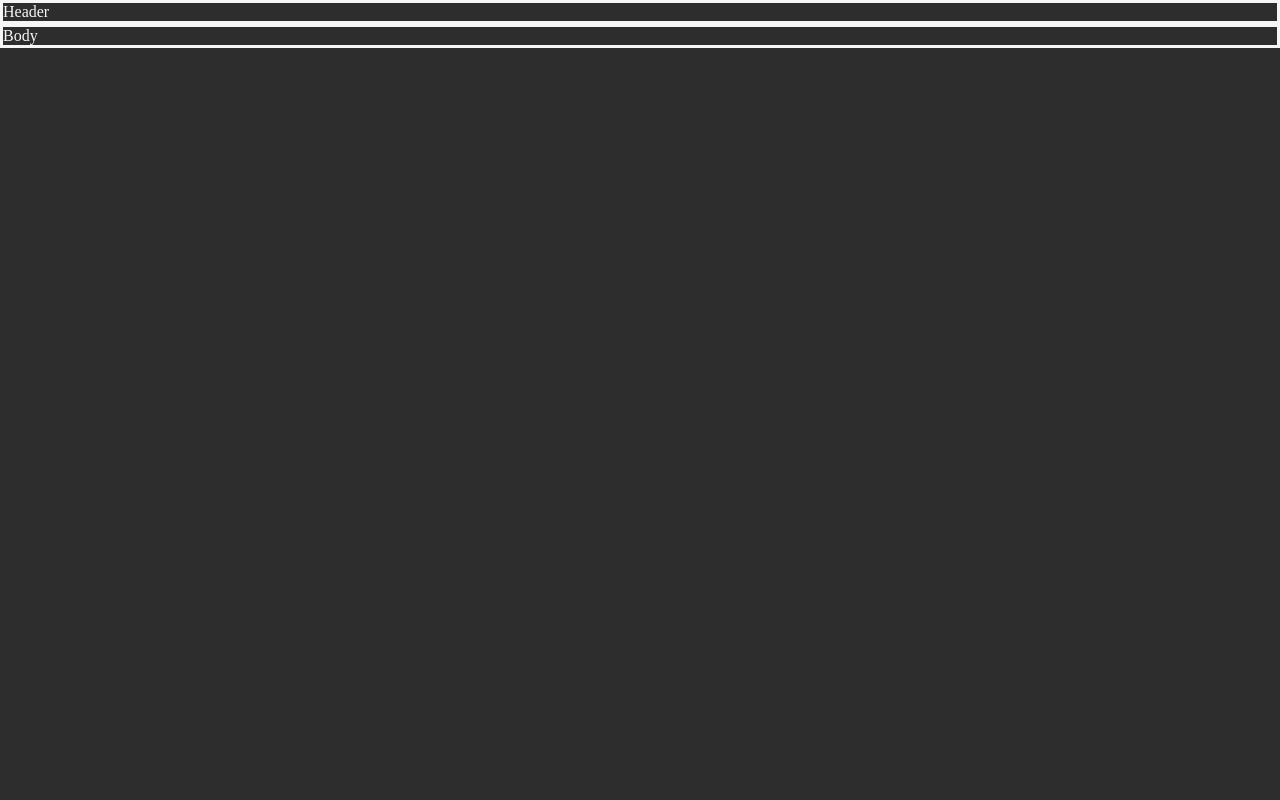
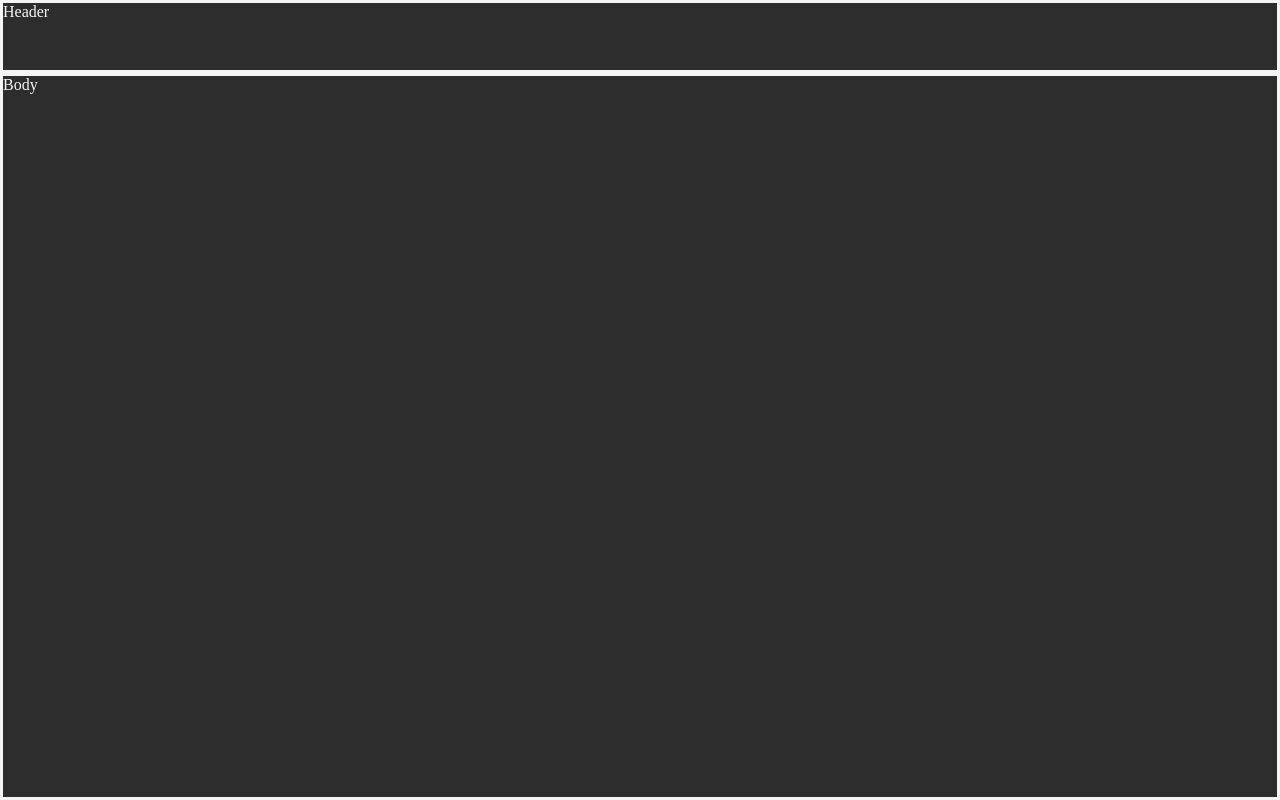
Before and after one commit to man7788/sushiro-calculator, a React (Vite) app in the folder calculator/: page / in a window 1280 px wide. Built offline with nearby package versions, Linux system fonts and the light colour scheme.

Commit message:
Add display grid

```diff
--- a/calculator/src/App.module.css
+++ b/calculator/src/App.module.css
@@ -1,5 +1,7 @@
 .App {
   background: rgb(45, 45, 45);
   color: whitesmoke;
+  display: grid;
+  grid-template-rows: 1fr 10fr;
   height: 100vh;
 }
```
